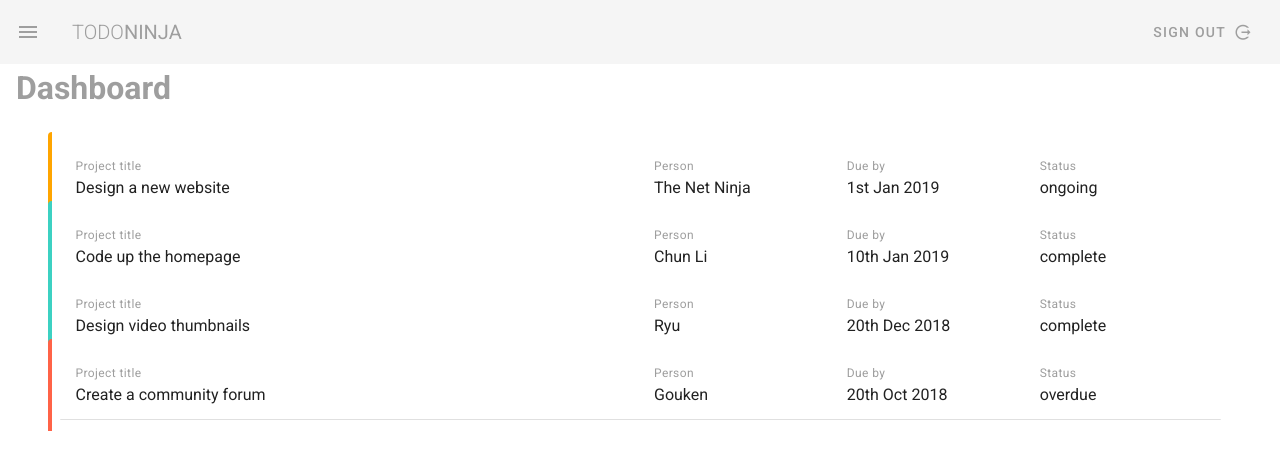
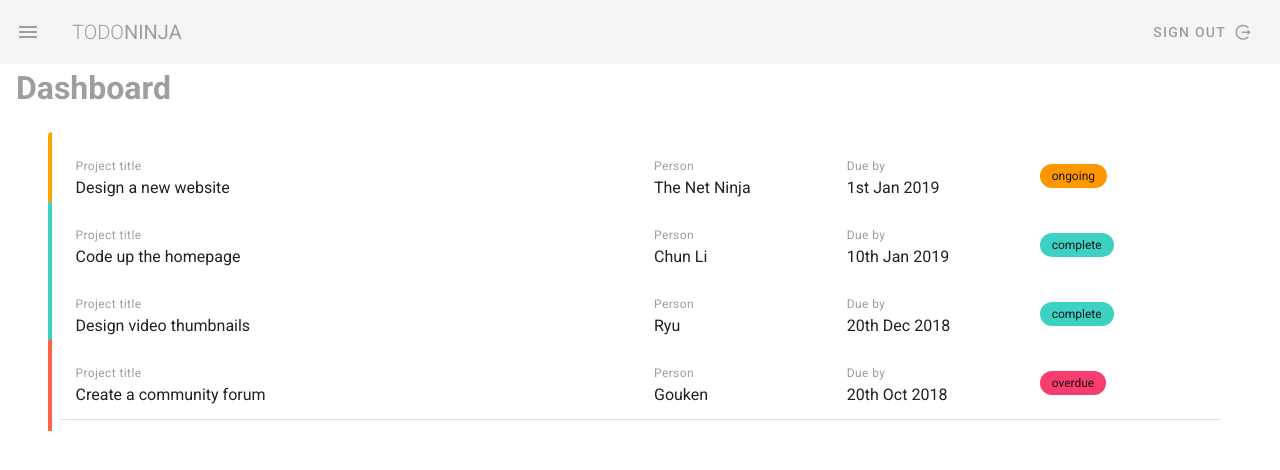
Before and after one commit to rafal-mi/todo-ninja, a Vue app: page / in a window 1280 px wide. Shown: the top 470 px of the page. Built offline with nearby package versions, Linux system fonts and the light colour scheme.

Commit message:
#16 Chips

```diff
--- a/src/views/Dashboard.vue
+++ b/src/views/Dashboard.vue
@@ -19,8 +19,9 @@
             <div>{{project.due}}</div>
           </v-col>
           <v-col xs="2" sm="4" md="2">
-            <div class="caption grey--text">Status</div>
-            <div>{{ project.status }}</div>
+            <div class="right">
+              <v-chip small :color="statusColors[project.status]" :class="`${project.status} white-text  my-2`">{{ project.status }} </v-chip>
+            </div>
           </v-col>
         </v-row>
         <v-divider></v-divider>
@@ -42,7 +43,14 @@
         { title: 'Code up the homepage', person: 'Chun Li', due: '10th Jan 2019', status: 'complete', content: 'Lorem ipsum dolor sit amet consectetur adipisicing elit. Sunt consequuntur eos eligendi illum minima adipisci deleniti, dicta mollitia enim explicabo fugiat quidem ducimus praesentium voluptates porro molestias non sequi animi!'},
         { title: 'Design video thumbnails', person: 'Ryu', due: '20th Dec 2018', status: 'complete', content: 'Lorem ipsum dolor sit amet consectetur adipisicing elit. Sunt consequuntur eos eligendi illum minima adipisci deleniti, dicta mollitia enim explicabo fugiat quidem ducimus praesentium voluptates porro molestias non sequi animi!'},
         { title: 'Create a community forum', person: 'Gouken', due: '20th Oct 2018', status: 'overdue', content: 'Lorem ipsum dolor sit amet consectetur adipisicing elit. Sunt consequuntur eos eligendi illum minima adipisci deleniti, dicta mollitia enim explicabo fugiat quidem ducimus praesentium voluptates porro molestias non sequi animi!'},
-      ]
+      ],
+      statusColors: {
+        complete: "#3cd1c2",
+        ongoing: "orange",
+        overdue: "#f83e70"
+
+      }
+
     }
   }
 
@@ -63,4 +71,16 @@
   border-left: 4px solid tomato;
 }
 
+.v-chip.complete{
+  background: #3cd1c2;
+}
+
+.v-chip.ongoing{
+  background: #ffaa2c;
+}
+
+.v-chip.overdue{
+  background: #f83e70;
+}
+
 </style>
```
